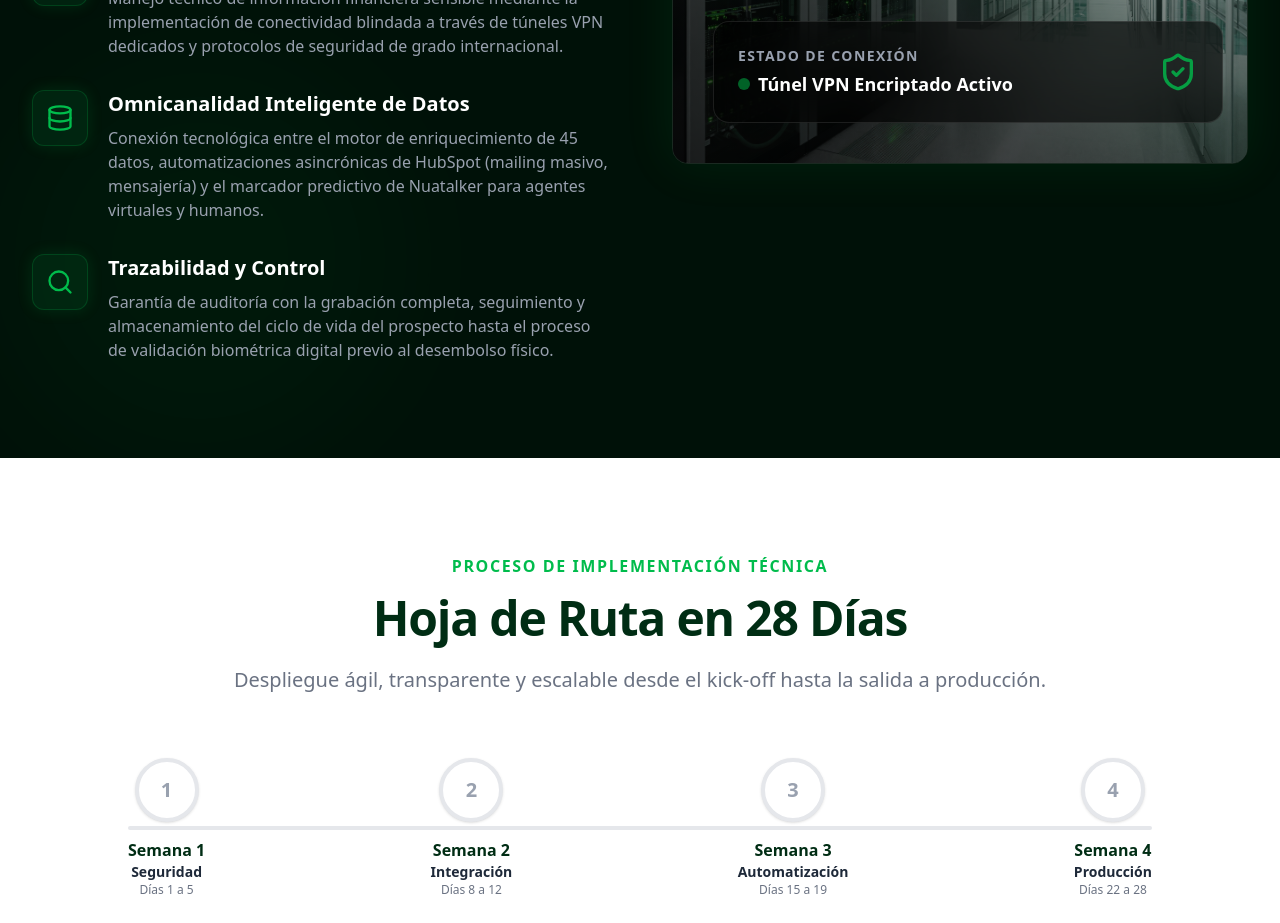
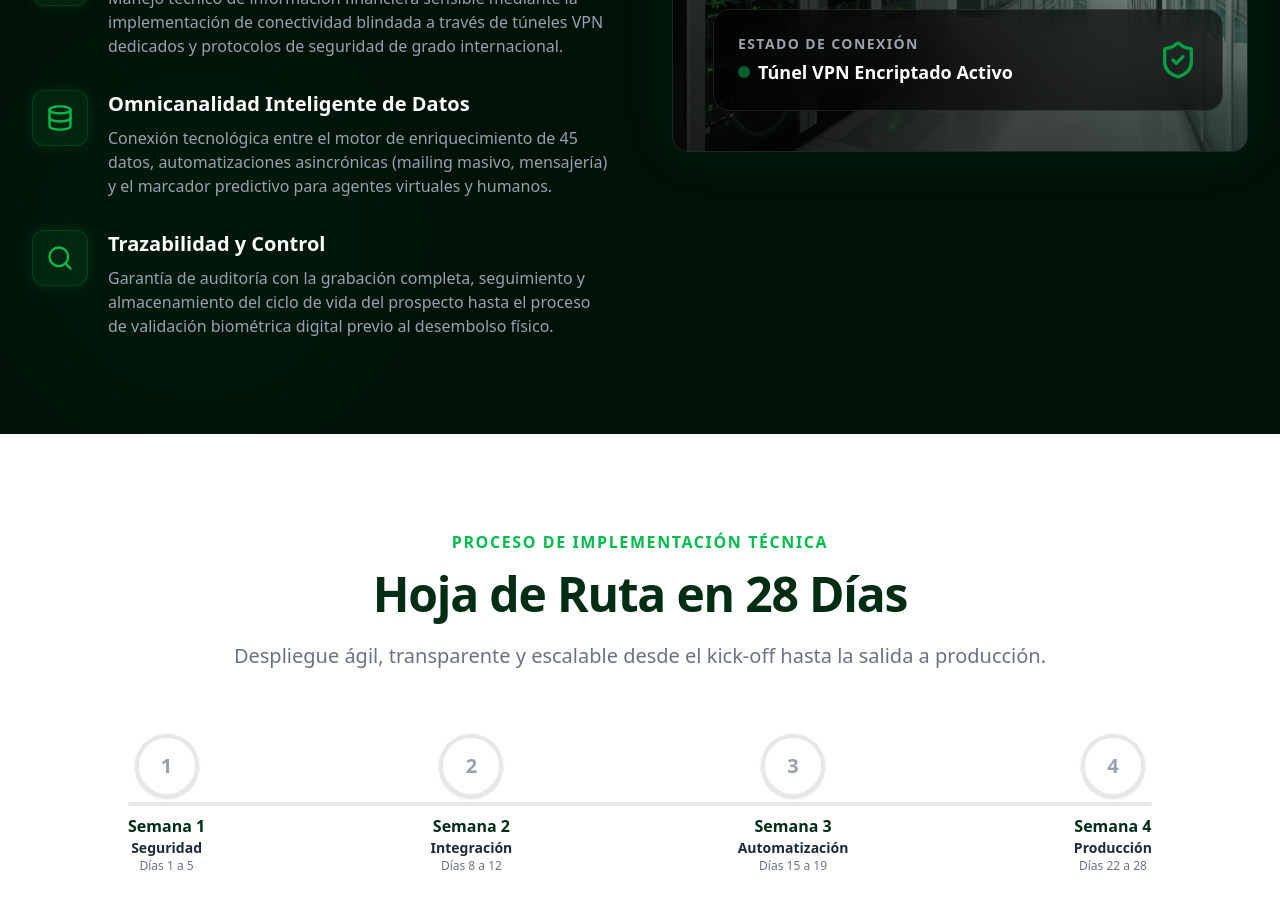
Before and after one commit to eventosprimeai/kreditec, a Next.js app in the folder kreditec-web/: page / in a window 1280 px wide. Shown: the part 3700-4623 px from the top of the page. Built offline with nearby package versions, Linux system fonts and the light colour scheme.

Commit message:
update: eliminar mencion hubspot y nuatalker

```diff
--- a/kreditec-web/src/app/page.tsx
+++ b/kreditec-web/src/app/page.tsx
@@ -284,7 +284,7 @@ export default function Home() {
                   </div>
                   <div>
                     <h4 className="text-xl font-bold text-white mb-2">Omnicanalidad Inteligente de Datos</h4>
-                    <p className="text-gray-400">Conexión tecnológica entre el motor de enriquecimiento de 45 datos, automatizaciones asincrónicas de HubSpot (mailing masivo, mensajería) y el marcador predictivo de Nuatalker para agentes virtuales y humanos.</p>
+                    <p className="text-gray-400">Conexión tecnológica entre el motor de enriquecimiento de 45 datos, automatizaciones asincrónicas (mailing masivo, mensajería) y el marcador predictivo para agentes virtuales y humanos.</p>
                   </div>
                 </div>
 
@@ -654,7 +654,7 @@ export default function Home() {
                     <div className="w-[calc(100%-4rem)] md:w-[calc(50%-3rem)] bg-white/5 border border-white/10 p-6 rounded-2xl">
                       <h3 className="text-xl font-bold text-white mb-4">Automatización y Canales</h3>
                       <ul className="space-y-3 text-sm text-gray-400">
-                        <li className="flex gap-3"><CheckCircle2 className="text-[var(--color-accent)] shrink-0 mt-0.5" size={16} /><span><strong className="text-gray-200">Día 15-19:</strong> Configuración de Pipelines, mensajería inteligente masiva y marcador predictivo en HubSpot y Nuatalker.</span></li>
+                        <li className="flex gap-3"><CheckCircle2 className="text-[var(--color-accent)] shrink-0 mt-0.5" size={16} /><span><strong className="text-gray-200">Día 15-19:</strong> Configuración de Pipelines, mensajería inteligente masiva y marcador predictivo corporativo.</span></li>
                       </ul>
                     </div>
                   </div>
```
